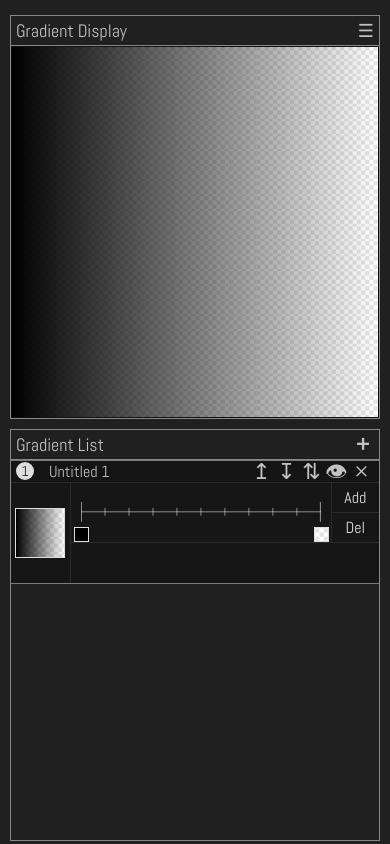
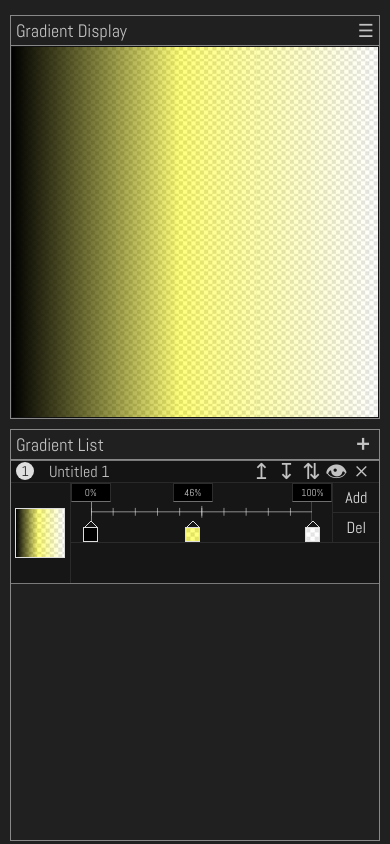
Before and after one commit to tschiboka/colorpicker, a React (Create React App) app: page / in a window 390 px wide. Built offline with nearby package versions, Linux system fonts and the light colour scheme.

Commit message:
furter helper lines on ruler, handle responsivness of ruler and onresize event on window

```diff
--- a/src/App.js
+++ b/src/App.js
@@ -12,10 +12,27 @@ export default class App extends Component {
   constructor(props) {
     super(props);
 
+    const resizeWithFrequency = freq => {
+      console.log(this.state.canResize);
+      if (this.state.canResize) {
+        this.forceUpdate();
+        this.setState({ ...this.state, canResize: false });
+      }
+      else {
+        const resizeTimer = setTimeout(() => {
+          this.setState({ ...this.state, canResize: true });
+          clearInterval(resizeTimer);
+        }, freq);
+      }
+    }
+
+    window.addEventListener("resize", () => { resizeWithFrequency(100) });
+
     this.state = {
       colorPicker1IsVisible: false,
       checkered: true,
-      gradients: [defaultGradientObj]
+      gradients: [defaultGradientObj],
+      canResize: true
     };
   }
 
--- a/src/Components/GradientField/GradientField.scss
+++ b/src/Components/GradientField/GradientField.scss
@@ -83,6 +83,7 @@ $primarytColor: #c2c2c2;
                 width: 50px;
                 height: 50px;
                 border: 1px solid #ddd;
+                cursor: pointer;
             }
         }
         .GradientField__settings {
--- a/src/Components/GradientSlider/GradientSlider.js
+++ b/src/Components/GradientSlider/GradientSlider.js
@@ -1,22 +1,49 @@
 import React, { Component } from 'react';
-import { gradientObjsToStr } from "../../functions/gradient";
 import checkeredRect from "../ColorPicker/images/transparent_checkered_bg.png";
 import "./GradientSlider.scss";
 
 
 
 export default class GradientSlider extends Component {
+    renderMeasureText() {
+        return this.props.gradient.colors.map((colorStop, i) => {
+            if (!this.props.gradient.repeating) {
+                return <span
+                    key={`gradient-mesure${i}`}
+                    style={{ left: `calc(${colorStop.stop}% - 20px)` }}
+                >{colorStop.stop}%</span>
+            }
+
+            return {}
+        });
+    }
+
+
+
     renderRuler() {
+        const bodyWith = document.querySelector("body").getBoundingClientRect().width;
+        const gradientListWidth = bodyWith > 1000 ? bodyWith / 2 : bodyWith;
+
         return (
             <svg width="100%" height="100%">
-                {new Array(9).fill("").map((_, i) =>
-                    <line x1={`${i * 10 + 10}%`} y1="30%" x2={`${i * 10 + 10}%`} y2="70%" style={{ stroke: "rgba(255, 255, 255, 0.5)", strokeWidth: 1 }} key={`helperStripes_${i}`} />)}
+                {
+                    new Array(100).fill("").map((_, i) => {
+                        const isTens = !(i % 10);
+                        const widthSmallAndNotTens = gradientListWidth < 700 && !isTens;
+                        const strokeColor = widthSmallAndNotTens ? "transparent" : !isTens ? "rgba(255, 255, 255, 0.25)" : "rgba(255, 255, 255, 0.5)";
+                        const y = i % 10 ? 40 : 30;
+
+                        return <line x1={`${i}%`} y1={`${y}%`} x2={`${i}%`} y2={`${100 - y}%`} style={{ stroke: strokeColor, strokeWidth: 1 }} key={`helperStripes_${i}`} />
+                    })
+                }
 
                 <line x1="0" y1="0" x2="0" y2="100%" style={{ stroke: "rgba(255, 255, 255, 0.5)", strokeWidth: 2 }} />
 
                 <line x1="100%" y1="0" x2="100%" y2="100%" style={{ stroke: "rgba(255, 255, 255, 0.5)", strokeWidth: 2 }} />
 
                 <line x1="0" y1="50%" x2="100%" y2="50%" style={{ stroke: "rgba(255, 255, 255, 0.5)", strokeWidth: 1 }} />
+
+                <line x1="50%" y1="20%" x2="50%" y2="80%" style={{ stroke: "rgba(255, 255, 255, 0.5)", strokeWidth: 1 }} />
             </svg>
         );
     }
@@ -34,9 +61,17 @@ export default class GradientSlider extends Component {
                 title={`${colorStop.color}`}
                 style={{
                     background: `linear-gradient(${colorStop.color} 0%, ${colorStop.color} 100%), url(${checkeredRect}`,
-                    left: `calc(${getThumbPosition(colorStop)} - 7px)`
+                    left: `calc(${getThumbPosition(colorStop)} - 7.5px)`
                 }}
-            ></div>
+            >
+                <svg width="14" height="14">
+                    <line x1="0" y1="14px" x2="7px" y2="7px" style={{ stroke: "#ddd", strokeWidth: 1 }} />
+
+                    <line x1="7px" y1="7px" x2="14px" y2="14px" style={{ stroke: "#ddd", strokeWidth: 1 }} />
+
+                    <line x1="0" y1="14px" x2="14px" y2="14px" style={{ stroke: "#ddd", strokeWidth: 1 }} />
+                </svg>
+            </div>
         ));
     }
 
@@ -46,7 +81,7 @@ export default class GradientSlider extends Component {
         return (
             <div className="GradientSlider">
                 <div className="GradientSlider__ruler">
-                    <div className="GradientSlider__text-box"></div>
+                    <div className="GradientSlider__measure-text-box">{this.renderMeasureText()}</div>
 
                     <div className="GradientSlider__ruler-box">{this.renderRuler()}</div>
 
--- a/src/Components/GradientSlider/GradientSlider.scss
+++ b/src/Components/GradientSlider/GradientSlider.scss
@@ -1,14 +1,28 @@
 .GradientSlider {
     position: relative;
     width: 100%;
-    padding: 0 0 0 10px;
+    padding: 0 0 0 20px;
     display: flex;
     .GradientSlider__ruler {
         display: flex;
         flex-direction: column;
         width: calc(100% - 50px);
-        .GradientSlider__text-box {
+        .GradientSlider__measure-text-box {
+            position: relative;
             height: 33.3%;
+            span {
+                position: absolute;
+                display: flex;
+                justify-content: center;
+                align-items: center;
+                height: 100%;
+                width: 40px;
+                background: black;
+                font-size: 10px;
+                border: 1px solid rgba(221, 221, 221, 0.2);
+                border-bottom: 1px solid rgba(221, 221, 221, 0.5);
+                cursor: default;
+            }
         }
         .GradientSlider__ruler-box {
             height: 33.3%;
@@ -23,6 +37,11 @@
                 width: 15px;
                 height: 15px;
                 border: 1px solid #ddd;
+                cursor: pointer;
+                svg {
+                    position: absolute;
+                    top: -14px;
+                }
             }
         }
     }
@@ -30,7 +49,7 @@
         display: flex;
         flex-direction: column;
         justify-content: center;
-        margin-left: 10px;
+        margin-left: 20px;
         width: 50px;
         height: 100%;
         border-left: 1px solid rgba(221, 221, 221, 0.1);
@@ -40,6 +59,7 @@
             background: transparent;
             color: #ddd;
             font-size: 16px;
+            cursor: pointer;
             &:first-child { border-bottom: 1px solid rgba(221, 221, 221, 0.1); }
             &:hover {
                 background: rgba(255, 255, 255, 0.1);
--- a/src/functions/gradient.js
+++ b/src/functions/gradient.js
@@ -20,6 +20,7 @@ export const defaultGradientObj = {
     repeating: false,
     colors: [
         { color: "rgba(0, 0, 0, 1)", stop: 0 },
-        { color: "rgba(255, 255, 255, 0.5)", stop: 100 }
+        { color: "rgba(255, 255, 0, 0.5)", stop: 46 },
+        { color: "rgba(255, 255, 255, 0.5)", stop: 100 },
     ]
 };
```
